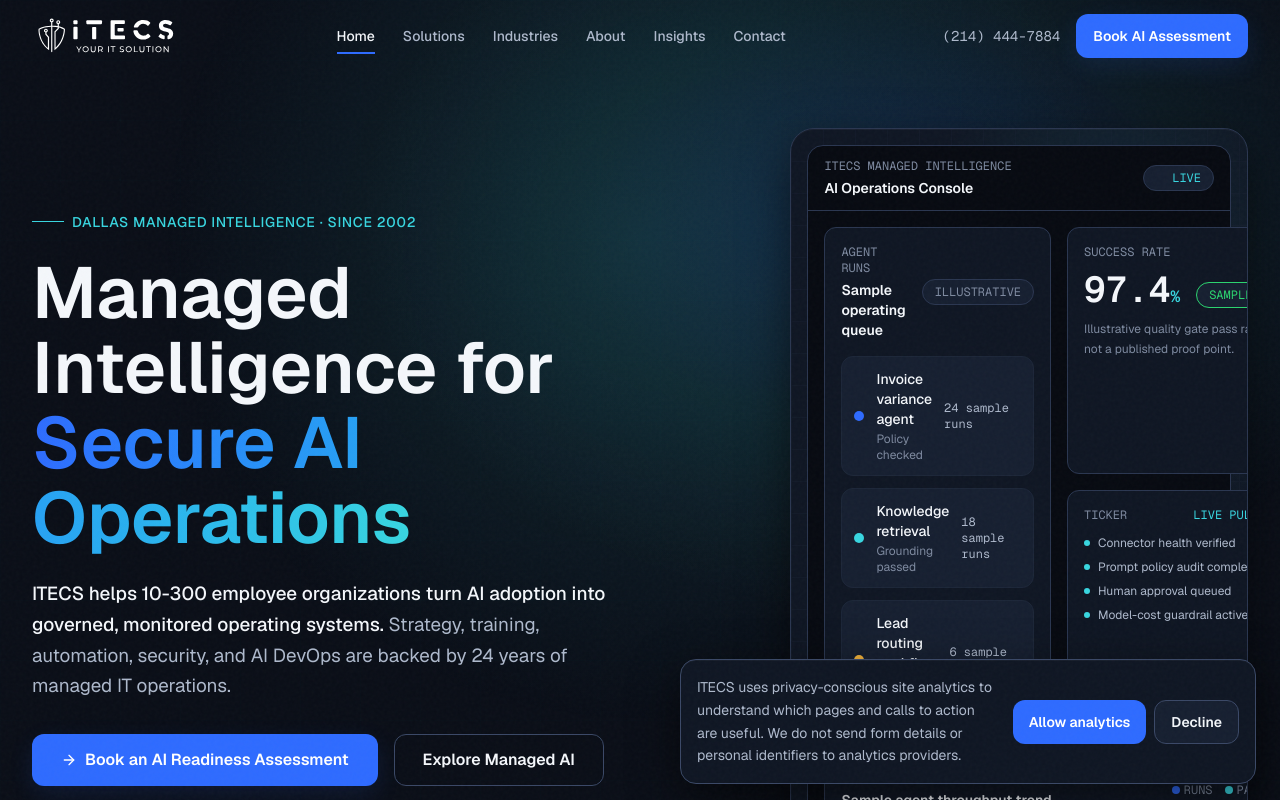
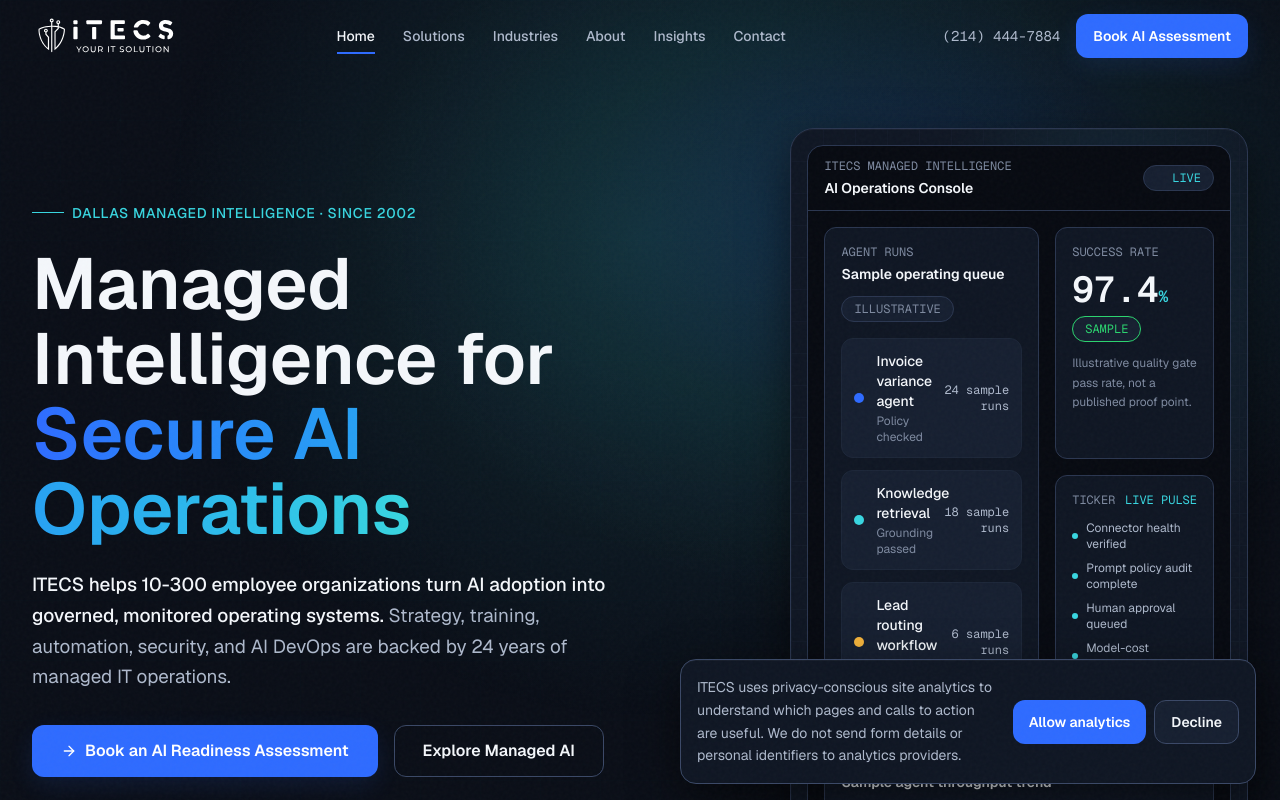
Before and after one commit to ITECS-Dallas/itecs.ai, a Next.js app: page / in a window 1280 px wide. Shown: the top 800 px of the page. Built offline with nearby package versions, Linux system fonts and the light colour scheme.

Commit message:
fix(hero): prevent operations console card clipping

```diff
--- a/src/components/ui/AIOperationsConsole.tsx
+++ b/src/components/ui/AIOperationsConsole.tsx
@@ -32,7 +32,7 @@
 
 export function AIOperationsConsole({ className }: AIOperationsConsoleProps) {
   return (
-    <figure className={joinClasses("relative", className)}>
+    <figure className={joinClasses("relative max-w-full", className)}>
       <figcaption className="sr-only">
         Illustrative ITECS AI Operations Console showing agent runs, a sample
         success-rate metric, a live ticker, and a mini time-series chart.
@@ -45,9 +45,9 @@
         <div className="absolute inset-0 bg-[image:var(--glow-hero)] opacity-80" />
         <div className="absolute inset-0 bg-[linear-gradient(to_right,var(--border-subtle)_1px,transparent_1px),linear-gradient(to_bottom,var(--border-subtle)_1px,transparent_1px)] bg-[size:32px_32px] opacity-25" />
 
-        <div className="relative rounded-lg border border-[var(--border-default)] bg-bg-sunken">
-          <div className="flex items-center justify-between border-b border-[var(--border-default)] px-4 py-3">
-            <div>
+        <div className="relative min-w-0 rounded-lg border border-[var(--border-default)] bg-bg-sunken">
+          <div className="flex items-center justify-between gap-3 border-b border-[var(--border-default)] px-4 py-3">
+            <div className="min-w-0">
               <p className="font-mono text-xs uppercase text-text-tertiary">
                 ITECS Managed Intelligence
               </p>
@@ -55,7 +55,7 @@
                 AI Operations Console
               </h3>
             </div>
-            <div className="inline-flex items-center gap-2 rounded-pill border border-[var(--border-default)] bg-bg-elevated px-3 py-1 font-mono text-xs uppercase text-brand-accent">
+            <div className="inline-flex shrink-0 items-center gap-2 rounded-pill border border-[var(--border-default)] bg-bg-elevated px-3 py-1 font-mono text-xs uppercase text-brand-accent">
               <span className="relative flex h-2 w-2">
                 <span className="absolute inline-flex h-full w-full animate-ping rounded-pill bg-accent-cyan opacity-60 motion-reduce:hidden" />
                 <span className="relative inline-flex h-2 w-2 rounded-pill bg-accent-cyan" />
@@ -64,10 +64,10 @@
             </div>
           </div>
 
-          <div className="grid gap-4 p-4 lg:grid-cols-[1.15fr_0.85fr]">
-            <section className="rounded-md border border-[var(--border-default)] bg-bg-surface p-4">
-              <div className="flex items-center justify-between gap-4">
-                <div>
+          <div className="grid min-w-0 gap-4 p-4 lg:grid-cols-[minmax(0,1.15fr)_minmax(0,0.85fr)]">
+            <section className="min-w-0 rounded-md border border-[var(--border-default)] bg-bg-surface p-4">
+              <div className="flex flex-wrap items-center justify-between gap-3">
+                <div className="min-w-0">
                   <p className="font-mono text-xs uppercase text-text-tertiary">
                     Agent runs
                   </p>
@@ -75,7 +75,7 @@
                     Sample operating queue
                   </p>
                 </div>
-                <span className="rounded-pill border border-[var(--border-default)] bg-bg-elevated px-3 py-1 font-mono text-xs uppercase text-text-tertiary">
+                <span className="shrink-0 rounded-pill border border-[var(--border-default)] bg-bg-elevated px-3 py-1 font-mono text-xs uppercase text-text-tertiary">
                   Illustrative
                 </span>
               </div>
@@ -84,7 +84,7 @@
                 {agentRuns.map((run, index) => (
                   <div
                     key={run.label}
-                    className="grid grid-cols-[auto_1fr_auto] items-center gap-3 rounded-md border border-[var(--border-subtle)] bg-bg-elevated px-3 py-3"
+                    className="grid min-w-0 grid-cols-[auto_minmax(0,1fr)_auto] items-center gap-3 rounded-md border border-[var(--border-subtle)] bg-bg-elevated px-3 py-3"
                   >
                     <span
                       className={joinClasses(
@@ -94,27 +94,29 @@
                         index === 2 && "bg-[var(--viz-5)]",
                       )}
                     />
-                    <div>
+                    <div className="min-w-0">
                       <p className="text-sm font-medium text-text-primary">{run.label}</p>
                       <p className="mt-0.5 text-xs text-text-tertiary">{run.status}</p>
                     </div>
-                    <p className="font-mono text-xs text-text-secondary">{run.value}</p>
+                    <p className="max-w-20 text-right font-mono text-xs leading-snug text-text-secondary">
+                      {run.value}
+                    </p>
                   </div>
                 ))}
               </div>
             </section>
 
-            <section className="grid gap-4">
-              <div className="rounded-md border border-[var(--border-default)] bg-bg-surface p-4">
+            <section className="grid min-w-0 gap-4">
+              <div className="min-w-0 rounded-md border border-[var(--border-default)] bg-bg-surface p-4">
                 <p className="font-mono text-xs uppercase text-text-tertiary">
                   Success rate
                 </p>
-                <div className="mt-3 flex items-end justify-between gap-4">
+                <div className="mt-3 flex flex-wrap items-end justify-between gap-2">
                   <p className="font-mono text-4xl font-semibold leading-none text-text-primary">
                     97.4
                     <span className="text-[0.45em] text-brand-accent">%</span>
                   </p>
-                  <span className="rounded-pill border border-[var(--success)] bg-bg-elevated px-3 py-1 font-mono text-xs uppercase text-success">
+                  <span className="shrink-0 rounded-pill border border-[var(--success)] bg-bg-elevated px-3 py-1 font-mono text-xs uppercase text-success">
                     Sample
                   </span>
                 </div>
@@ -123,29 +125,29 @@
                 </p>
               </div>
 
-              <div className="rounded-md border border-[var(--border-default)] bg-bg-surface p-4">
-                <div className="flex items-center justify-between">
+              <div className="min-w-0 rounded-md border border-[var(--border-default)] bg-bg-surface p-4">
+                <div className="flex flex-wrap items-center justify-between gap-2">
                   <p className="font-mono text-xs uppercase text-text-tertiary">
                     Ticker
                   </p>
-                  <span className="font-mono text-xs uppercase text-brand-accent">
+                  <span className="shrink-0 font-mono text-xs uppercase text-brand-accent">
                     Live pulse
                   </span>
                 </div>
                 <div className="mt-3 space-y-2">
                   {tickerItems.map((item) => (
-                    <div key={item} className="flex items-center gap-2 text-xs text-text-secondary">
-                      <span className="h-1.5 w-1.5 rounded-pill bg-brand-accent" />
-                      <span>{item}</span>
+                    <div key={item} className="flex min-w-0 items-center gap-2 text-xs text-text-secondary">
+                      <span className="h-1.5 w-1.5 shrink-0 rounded-pill bg-brand-accent" />
+                      <span className="min-w-0">{item}</span>
                     </div>
                   ))}
                 </div>
               </div>
             </section>
 
-            <section className="rounded-md border border-[var(--border-default)] bg-bg-surface p-4 lg:col-span-2">
-              <div className="flex flex-wrap items-center justify-between gap-3">
-                <div>
+            <section className="min-w-0 rounded-md border border-[var(--border-default)] bg-bg-surface p-4 lg:col-span-2">
+              <div className="flex min-w-0 flex-wrap items-center justify-between gap-3">
+                <div className="min-w-0">
                   <p className="font-mono text-xs uppercase text-text-tertiary">
                     Time series
                   </p>
@@ -153,7 +155,7 @@
                     Sample agent throughput trend
                   </p>
                 </div>
-                <div className="flex gap-3 font-mono text-xs uppercase text-text-tertiary">
+                <div className="flex shrink-0 gap-3 font-mono text-xs uppercase text-text-tertiary">
                   <span className="inline-flex items-center gap-1">
                     <span className="h-2 w-2 rounded-pill bg-[var(--viz-1)]" />
                     Runs
@@ -166,7 +168,7 @@
               </div>
 
               <svg
-                className="mt-4 h-28 w-full overflow-visible"
+                className="mt-4 h-28 w-full min-w-0 overflow-visible"
                 viewBox="0 0 246 96"
                 fill="none"
                 preserveAspectRatio="none"
```
